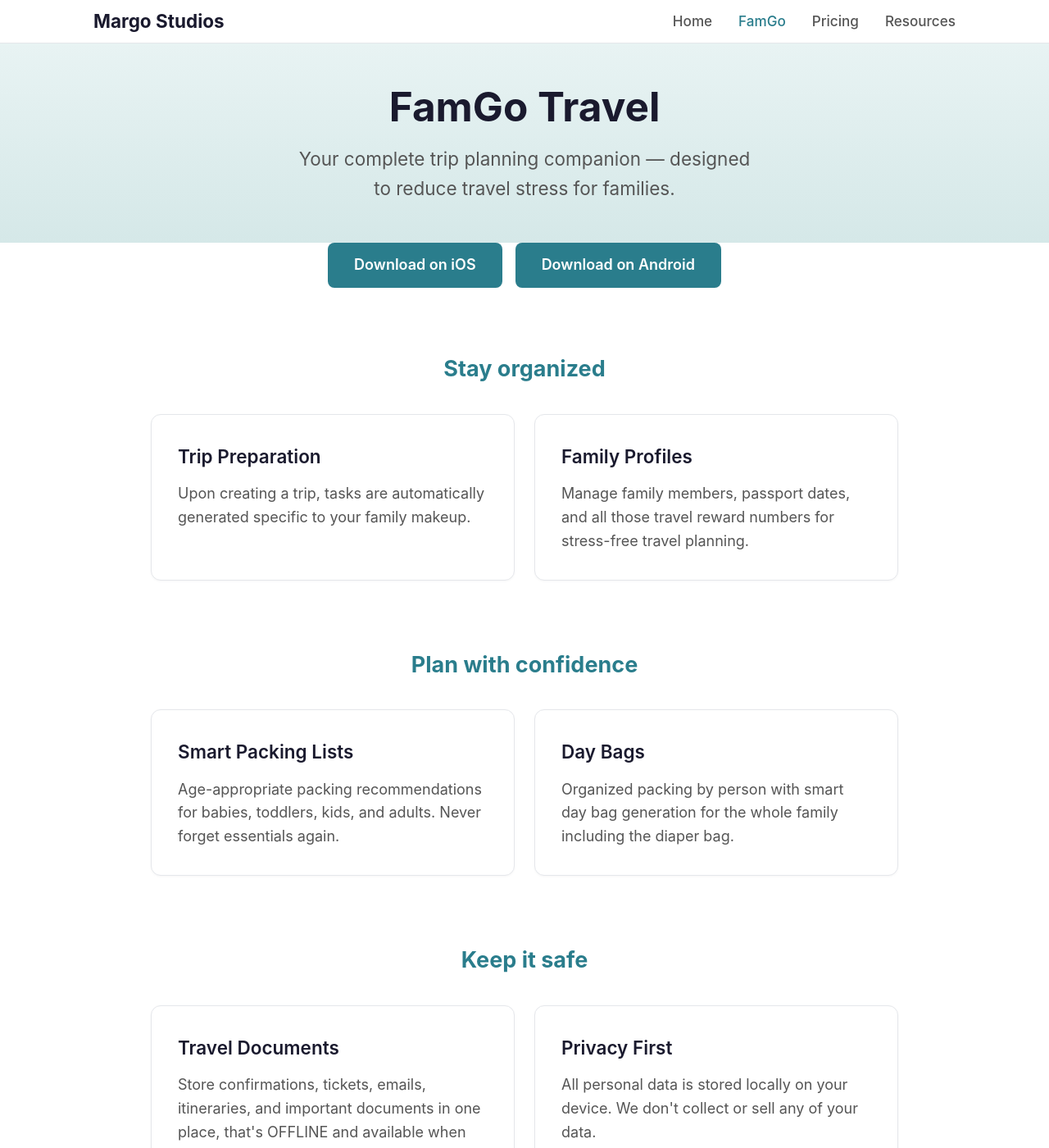
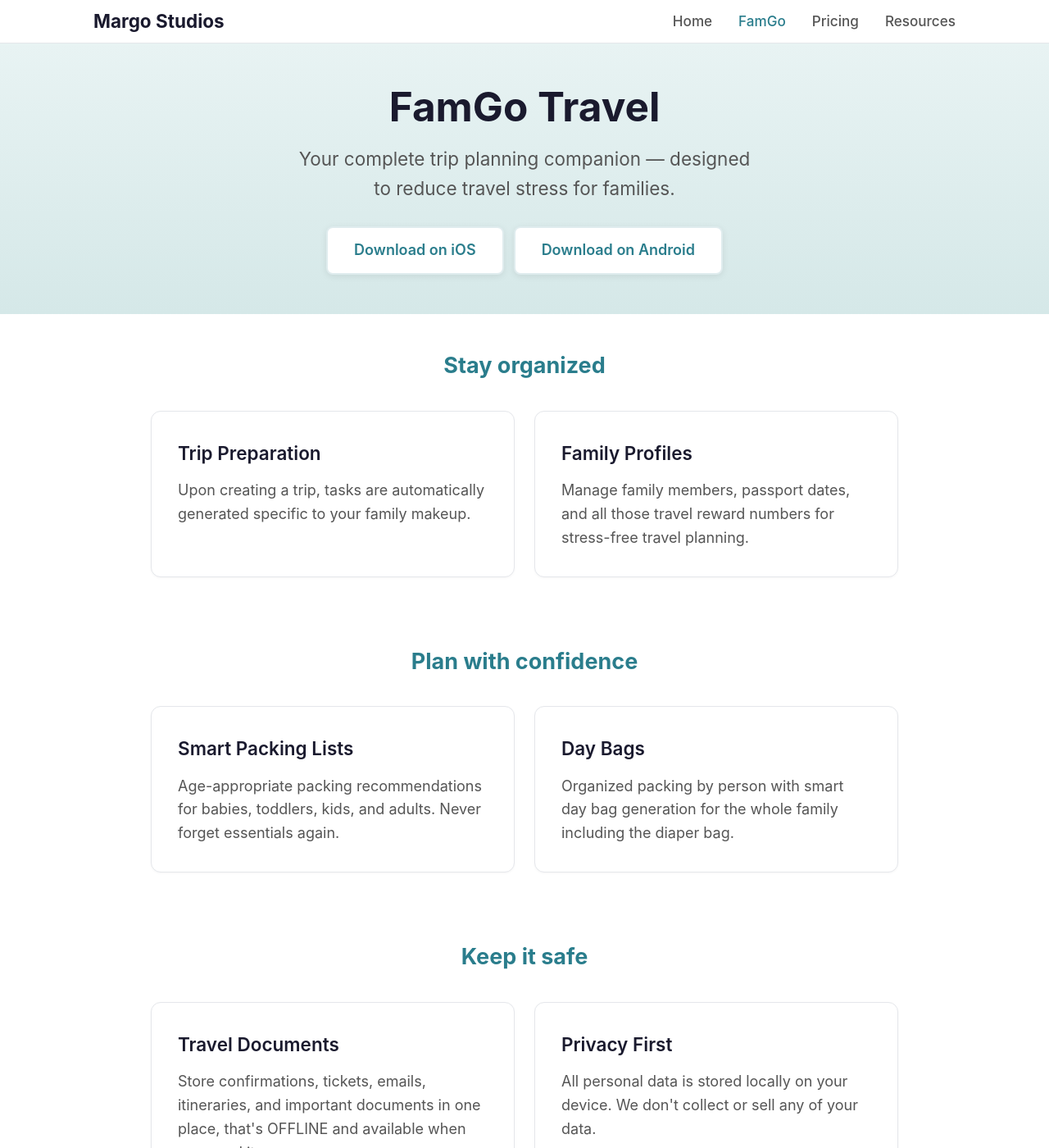
Before and after one commit to margostudios/margostudios-website, a Jekyll site: the page built from _pages/famgotravel.md, in a window 1280 px wide and 1400 px high. Shown: the whole window at 82% size. Built offline with Jekyll 4.4.1, drawn with Linux system fonts in a browser that asks for light colours.

Commit message:
Fix Android link, move FamGo download buttons into hero
- Replace Android coming soon placeholder with live Play Store link
- Move FamGo download buttons into hero section via front matter
- Add btn-hero style (white/teal) that sits naturally on gradient background

Co-Authored-By: Claude Sonnet 4.6 <noreply@anthropic.com>

```diff
--- a/_layouts/page.html
+++ b/_layouts/page.html
@@ -7,6 +7,12 @@ layout: default
   <div class="container">
     <h1>{{ page.title }}</h1>
     {% if page.subtitle %}<p class="hero-subtitle">{{ page.subtitle }}</p>{% endif %}
+    {% if page.download_ios or page.download_android %}
+    <div class="hero-cta">
+      {% if page.download_ios %}<a href="{{ page.download_ios }}" class="btn btn-hero">Download on iOS</a>{% endif %}
+      {% if page.download_android %}<a href="{{ page.download_android }}" class="btn btn-hero">Download on Android</a>{% endif %}
+    </div>
+    {% endif %}
   </div>
 </section>
 {% endif %}
--- a/_pages/famgotravel.md
+++ b/_pages/famgotravel.md
@@ -5,12 +5,9 @@ subtitle: "Your complete trip planning companion — designed to reduce travel s
 permalink: /famgotravel/
 hero: true
 wide: true
+download_ios: "https://apps.apple.com/us/app/famgo/id6758233680"
+download_android: "https://play.google.com/store/apps/details?id=com.famgo.trip"
 ---
-
-<div class="app-download-buttons" style="margin-bottom:2rem;">
-  <a href="https://apps.apple.com/us/app/famgo/id6758233680" class="btn btn-primary">Download on iOS</a>
-  <a href="https://play.google.com/store/apps/details?id=com.famgo.trip" class="btn btn-primary">Download on Android</a>
-</div>
 
 <div class="feature-section">
   <h2>Stay organized</h2>
--- a/assets/css/main.css
+++ b/assets/css/main.css
@@ -150,6 +150,34 @@ a:hover {
   max-width: 560px;
   margin: 0 auto;
   line-height: 1.6;
+}
+
+.hero-cta {
+  margin-top: 28px;
+  display: flex;
+  justify-content: center;
+  gap: 12px;
+  flex-wrap: wrap;
+}
+
+.btn-hero {
+  background: #fff;
+  color: var(--color-accent);
+  border: 2px solid rgba(42, 125, 140, 0.15);
+  padding: 11px 28px;
+  border-radius: 8px;
+  font-weight: 600;
+  font-size: 0.95rem;
+  display: inline-block;
+  box-shadow: 0 2px 8px rgba(0, 0, 0, 0.08);
+  transition: transform 0.15s, box-shadow 0.15s;
+}
+
+.btn-hero:hover {
+  color: var(--color-accent-hover);
+  text-decoration: none;
+  transform: translateY(-1px);
+  box-shadow: 0 4px 14px rgba(0, 0, 0, 0.13);
 }
 
 /* ========================================
```
Also changed, not shown: _pages/resources-mental-load.md (+1 -1 lines).
